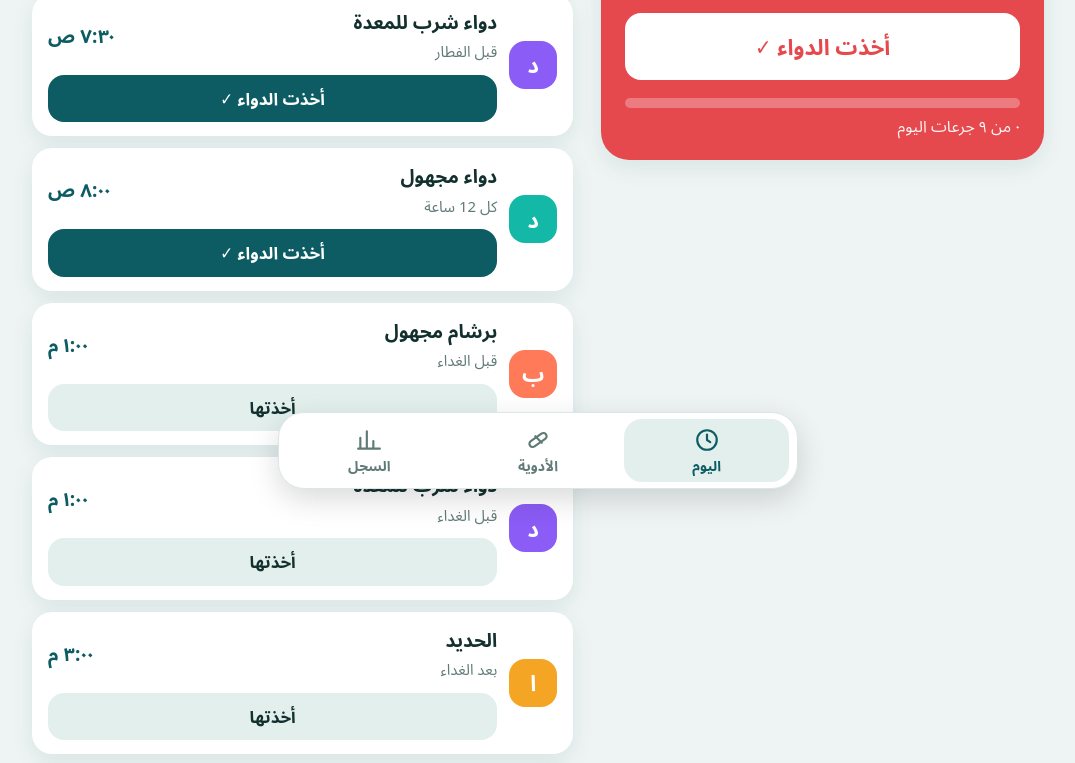
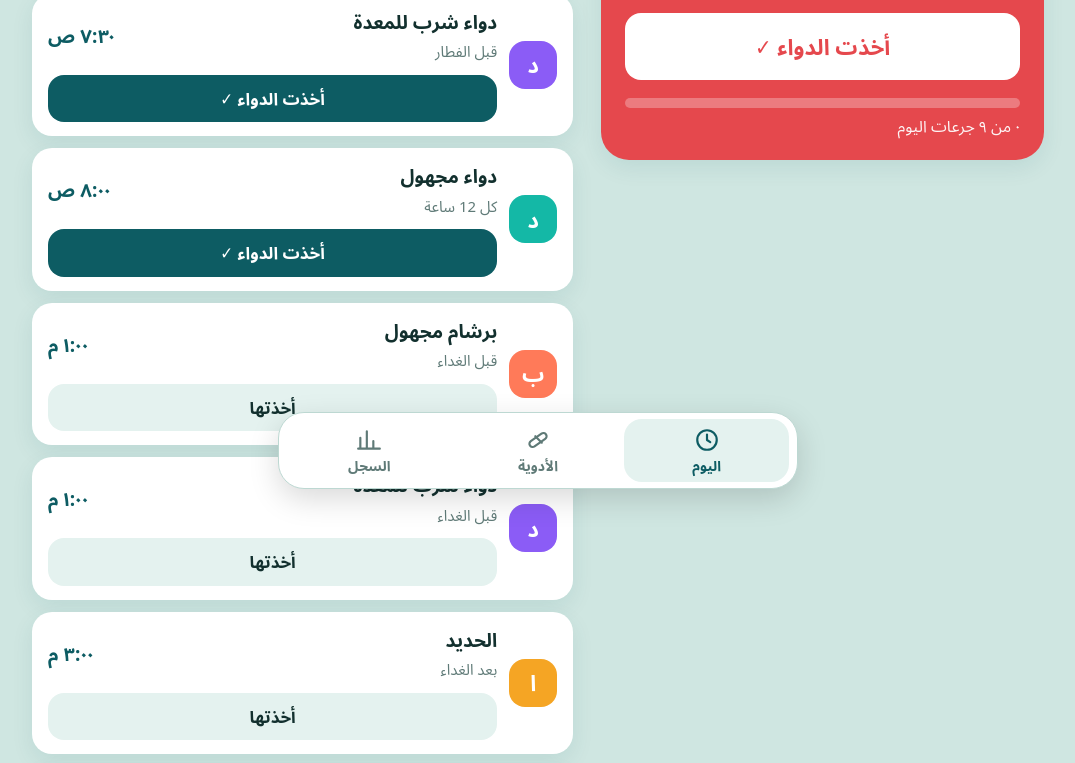
Before and after one commit to ahmedelargantene-gif/dawa, a website: page www/index.html in a window 1280 px wide. Shown: the part 293-1056 px from the top of the page, without its empty margins (102-1177 px from the left). Drawn offline with Linux system fonts and the light colour scheme.

Commit message:
Update index.html

```diff
--- a/www/index.html
+++ b/www/index.html
@@ -3,8 +3,9 @@
 <meta name="viewport" content="width=device-width,initial-scale=1,viewport-fit=cover">
 <meta name="theme-color" content="#0d5c63"><title>منبّه الدواء</title>
 <style>
-:root{--bg:#eef4f3;--card:#fff;--ink:#12302e;--mut:#5f7a77;--line:#dbe7e5;--hero:#0d5c63;--ok:#23a26d;--bad:#e5484d;--soft:#e3efed;--acc:#f5a524;--sh:0 8px 22px rgba(13,92,99,.09)}
+:root{--bg:#cfe6e1;--card:#fff;--ink:#12302e;--mut:#5f7a77;--line:#bdd8d2;--hero:#0d5c63;--ok:#23a26d;--bad:#e5484d;--soft:#e4f2ef;--acc:#f5a524;--sh:0 8px 22px rgba(13,92,99,.09)}
 @media(prefers-color-scheme:dark){:root{--bg:#0b1618;--card:#13262a;--ink:#e8f3f1;--mut:#8fb0ab;--line:#1f3a3f;--hero:#127783;--ok:#2fbf84;--bad:#f0575c;--soft:#1a3236;--sh:none}}
+html{background:var(--bg);min-height:100%}
 *{box-sizing:border-box;-webkit-tap-highlight-color:transparent}
 body{margin:0;background:var(--bg);color:var(--ink);font-family:system-ui,"Noto Sans Arabic","Segoe UI",Tahoma,sans-serif;font-size:18px;line-height:1.5;padding-bottom:104px}
 .top{padding:calc(env(safe-area-inset-top,0px) + 16px) 20px 0;max-width:600px;margin:0 auto}
```
